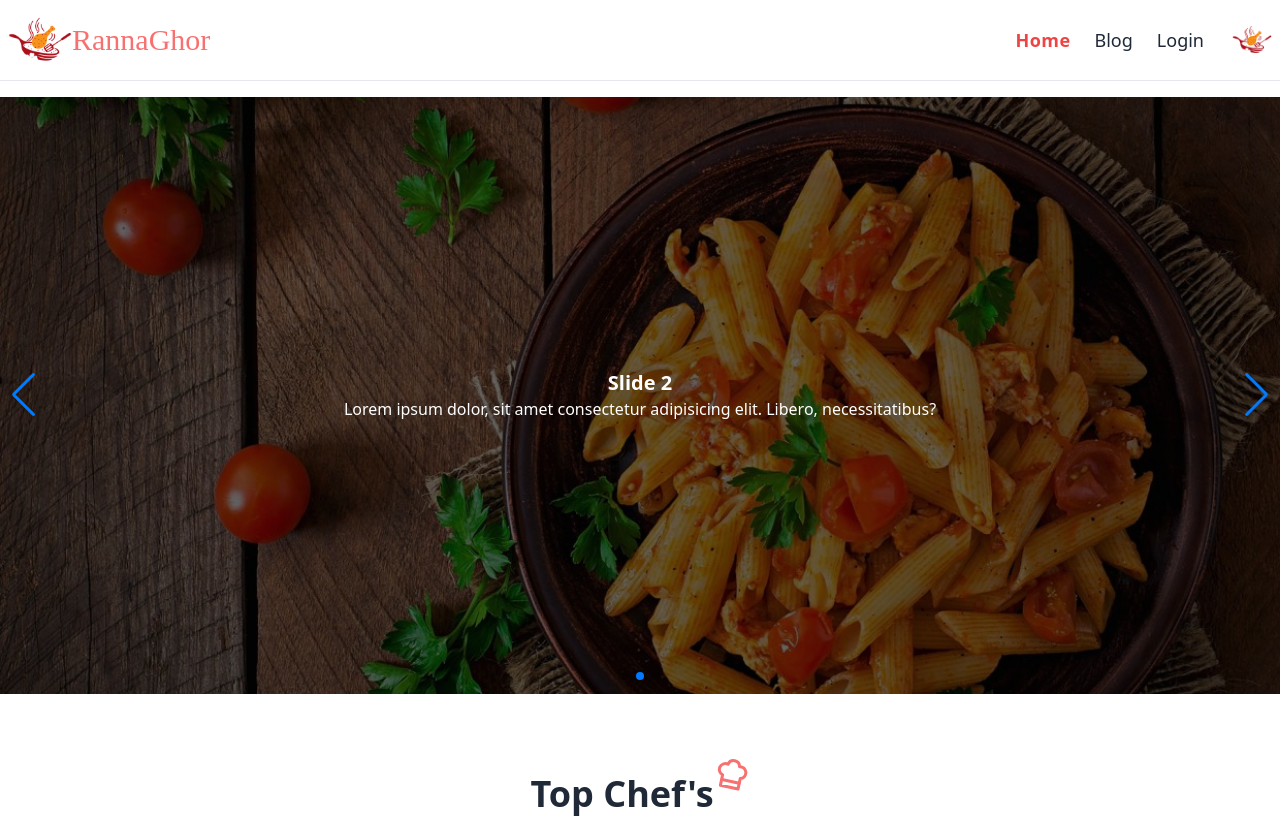
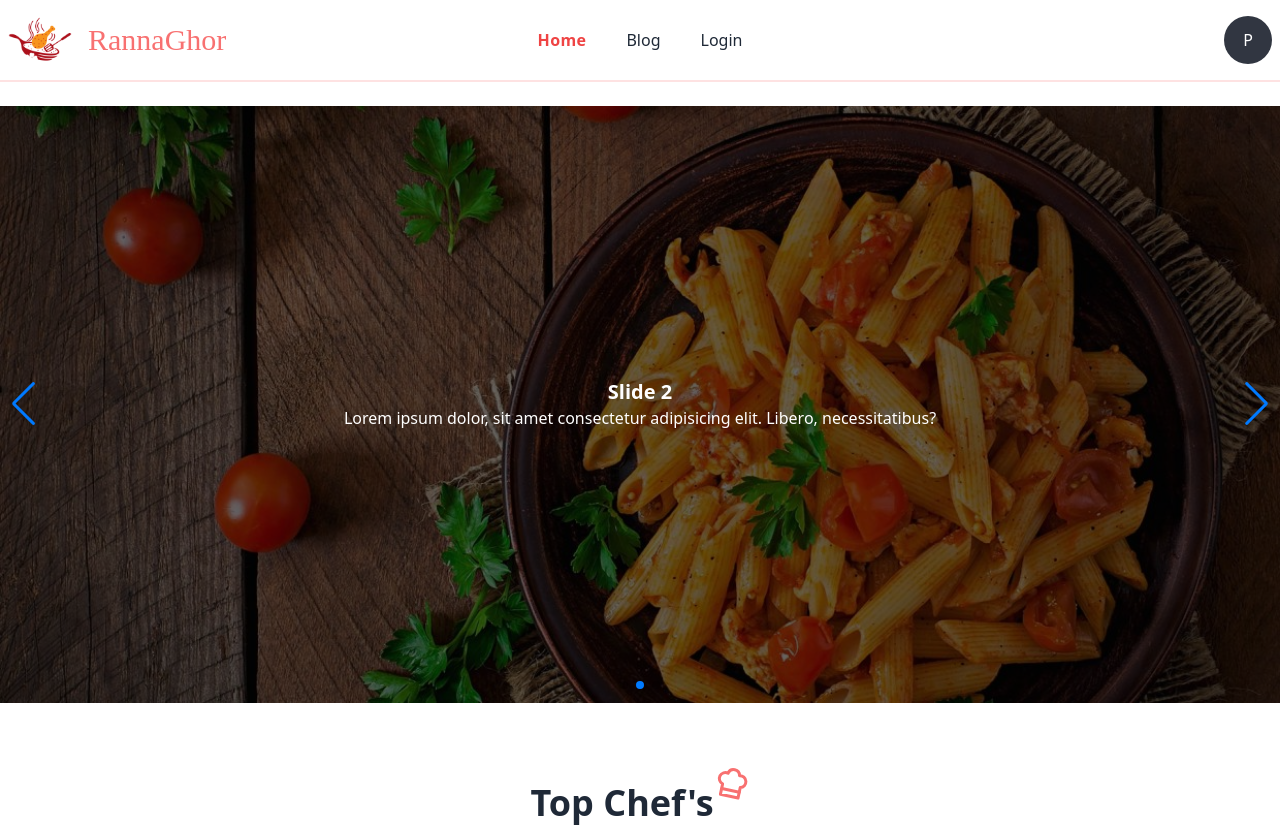
Before and after one commit to alaminrifat/rannaghor-client, a React (Vite) app: page / in a window 1280 px wide. Shown: the top 827 px of the page. Built offline with nearby package versions, Linux system fonts and the light colour scheme; no server answers.

Commit message:
homepage responsive

```diff
--- a/src/Pages/Home/Chef/ChefData.jsx
+++ b/src/Pages/Home/Chef/ChefData.jsx
@@ -18,7 +18,7 @@ const ChefData = () => {
                 </h1>
                 <TbChefHat className="text-center text-4xl text-red-400 rotate-12"></TbChefHat>
             </div>
-            <div className="container mx-auto grid grid-cols-1 md:grid-cols-3 gap-10 my-10 ms-6">
+            <div className="container mx-auto grid grid-cols-1 md:grid-cols-3 gap-10 my-10 ">
                 {chef.map((c) => (
                     <ChefCard key={c.key} chef={c}>
                         {c.name}
--- a/src/Pages/Shared/Header/Navbar/Navbar.jsx
+++ b/src/Pages/Shared/Header/Navbar/Navbar.jsx
@@ -4,8 +4,62 @@ import { Link, NavLink } from "react-router-dom";
 const Navbar = () => {
     return (
         <>
-            <div className="navbar bg-base-150 ">
-                <div className="flex-1">
+            <div className="navbar bg-base-100 mb-2 border-b-2 border-red-100">
+                <div className="navbar-start">
+                    <div className="dropdown">
+                        <label tabIndex={0} className="btn btn-ghost lg:hidden">
+                            <svg
+                                xmlns="http://www.w3.org/2000/svg"
+                                className="h-5 w-5"
+                                fill="none"
+                                viewBox="0 0 24 24"
+                                stroke="currentColor"
+                            >
+                                <path
+                                    strokeLinecap="round"
+                                    strokeLinejoin="round"
+                                    strokeWidth="2"
+                                    d="M4 6h16M4 12h8m-8 6h16"
+                                />
+                            </svg>
+                        </label>
+                        <ul
+                            tabIndex={0}
+                            className="menu menu-compact dropdown-content mt-3 p-2 shadow bg-base-100 rounded-box w-52"
+                        >
+                            <li>
+                                <NavLink
+                                    to="/"
+                                    className={({ isActive }) =>
+                                        isActive ? "active" : ""
+                                    }
+                                >
+                                    Home
+                                </NavLink>
+                            </li>
+                            <li>
+                                <NavLink
+                                    to="/blog"
+                                    className={({ isActive }) =>
+                                        isActive ? "active" : ""
+                                    }
+                                >
+                                    Blog
+                                </NavLink>
+                            </li>
+                            <li>
+                                <NavLink
+                                    to="/login"
+                                    className={({ isActive }) =>
+                                        isActive ? "active" : ""
+                                    }
+                                >
+                                    Login
+                                </NavLink>
+                            </li>
+                        </ul>
+                    </div>
+                    <div className="flex items-center gap-4">
                         <Link to={"/"}>
                             <div className="w-16 rounded-full">
                                 <img src={logo} />
@@ -18,8 +72,9 @@ const Navbar = () => {
                             RannaGhor
                         </Link>
                     </div>
-                <div className="flex-none">
-                    <ul className="flex gap-6 px-1 text-lg ">
+                </div>
+                <div className="navbar-center hidden lg:flex">
+                    <ul className="flex gap-10 px-1">
                         <li>
                             <NavLink
                                 to="/"
@@ -52,15 +107,15 @@ const Navbar = () => {
                             </NavLink>
                         </li>
                     </ul>
-                    <div className="dropdown dropdown-end ms-6">
-                        <div className="w-10 rounded-full">
-                            <img src={logo} />
-                            {/* TODO: add user profile logo  */}
+                </div>
+                <div className="invisible lg:navbar-end  lg:visible">
+                    <div className="avatar placeholder">
+                        <div className="bg-neutral-focus text-neutral-content rounded-full w-12">
+                            <span>P</span>
                         </div>
                     </div>
                 </div>
             </div>
-            <hr />
         </>
     );
 };
```
Lines whose indentation alone changed are shown as unchanged.
